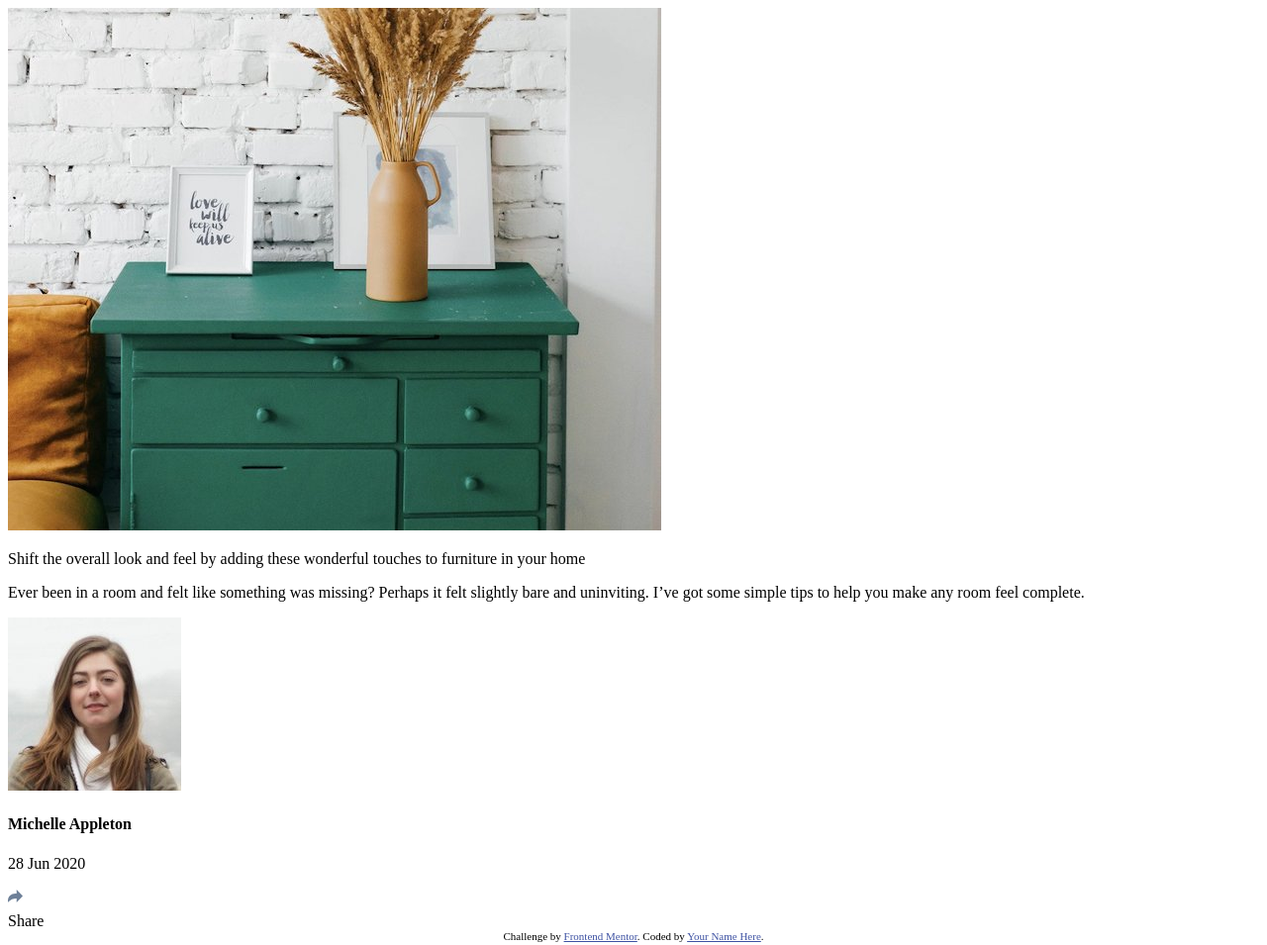
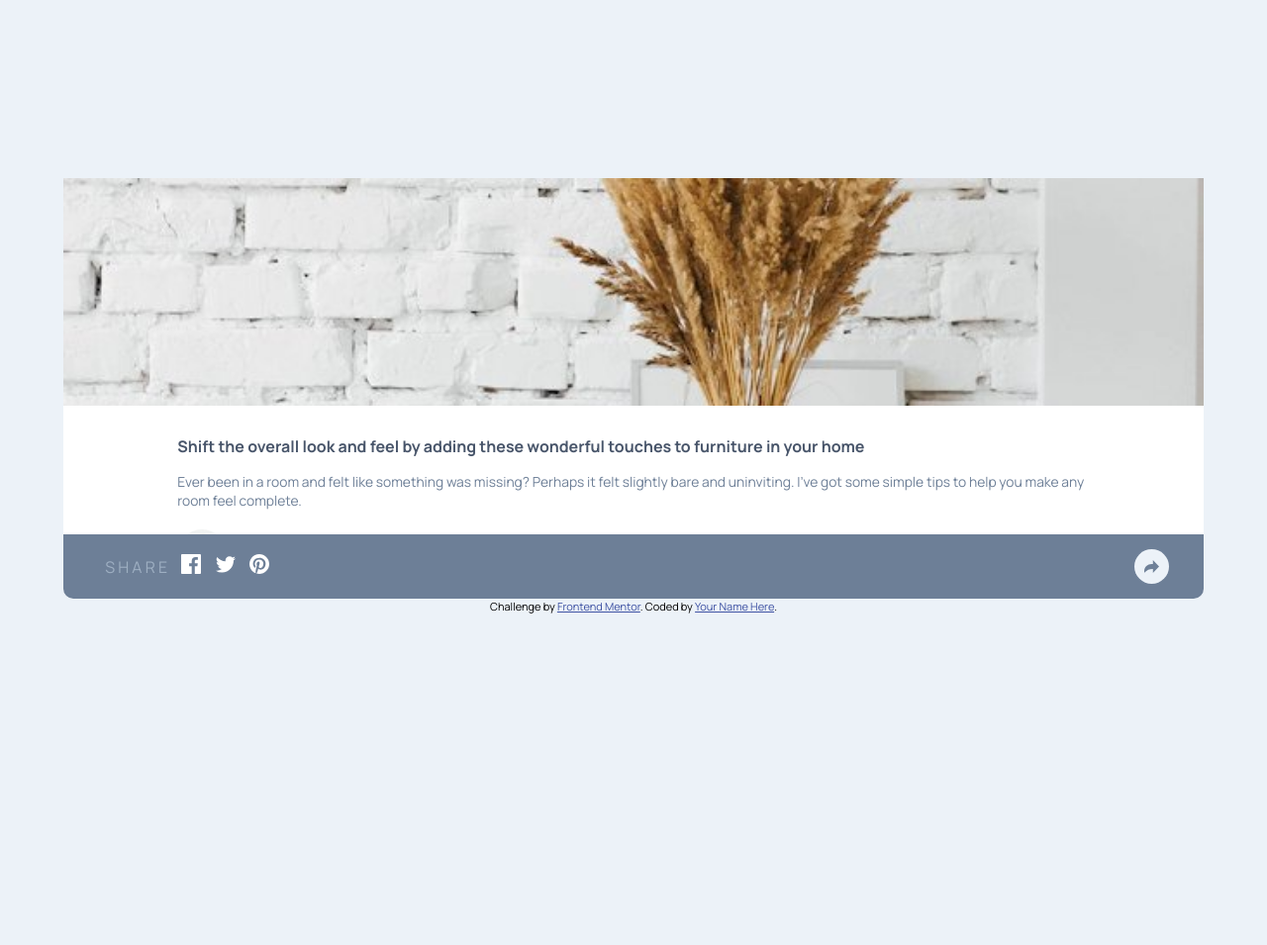
Before and after one commit to JuanSeRDev/03-JS-Challenge, a plain HTML site: page index.html in a window 1280 px wide. Shown: the whole page at 99% size. After the commit the page ends 800 px from the top, so only its background shows below. Drawn offline with Linux system fonts and the light colour scheme.

Commit message:
Primera parte

```diff
--- a/Style.css
+++ b/Style.css
@@ -1,2 +1,138 @@
+@import url('https://fonts.googleapis.com/css2?family=Manrope:wght@200..800&display=swap');
+
+:root{
+    --font: "Manrope", sans-serif;
+
+    --VeryDarkGrayishBlue: hsl(217, 19%, 35%);
+    --DesaturatedDarkBlue: hsl(214, 17%, 51%);
+    --GrayishBlue: hsl(212, 23%, 69%);
+    --LightGrayishBlue: hsl(210, 46%, 95%);
+    --White: white;
+}
+
+*{
+    padding: 0;
+    margin: 0;
+    box-sizing: border-box;
+    font-family: var(--font);
+}
+
+body{
+    height: 100vh;
+    display: flex;
+    flex-direction: column;
+    justify-content: center;
+    align-items: center;
+    background: var(--LightGrayishBlue);
+}
+
+/* CONTAINER GENERAL AND PHOTO */
+
+.container{
+    position: relative;
+    width: 90%;
+    background: var(--White);
+    border-radius: 10px;
+    display: flex;
+    flex-direction: column;
+    justify-content: center;
+    align-items: center;
+}
+
+.image-box{
+    width: 100%;
+    height: 230px;
+    overflow: hidden;
+}
+
+.photo{
+    width: 100%;
+}
+
+/* END CONTAINER GENERAL AND PHOTO*/
+
+/* GENERAL, TITLE AND PARAGRAPH */
+
+.general{
+    width: 80%;
+    margin: 30px 0 20px;
+}
+
+.title{
+    color: var(--VeryDarkGrayishBlue);
+    font-size: 16px;
+    margin-bottom: 15px;
+}
+
+.paragraph{
+    color: var(--DesaturatedDarkBlue);
+    font-size: 13.8px;
+    margin-bottom: 20px;
+}
+
+/* END GENERAL, TITLE AND PARAGRAPH */
+
+
+/* AUTHOR CONTAINER */
+
+.author-info{
+    display: flex;
+    flex-direction: row;
+    justify-content: space-between;
+    align-items: center;
+    width: 100%;
+}
+
+.avatar{
+    width: 50px;
+    height: 50px;
+    border-radius: 50%;
+}
+
+.text{
+    font-size: 13px;
+    position: relative;
+    right: 18px;
+}
+
+/* END AUTHOR CONTAINER */
+
+/* SAHRE */
+
+.share{
+    position: absolute;
+    width: 100%;
+    background: var(--DesaturatedDarkBlue);
+    bottom: 0;
+    padding: 15px 35px;
+    display: flex;
+    justify-content: space-between;
+    align-items: center;
+    border-radius: 0 0 10px 10px;
+}
+
+.share-option{
+    width: 180px;
+    display: flex;
+    justify-content: space-around;
+    align-items: center;
+}
+
+.share-option span{
+    color: var(--GrayishBlue);
+}
+
+.share-botton-2, .share-botton{
+    width: 35px;
+    height: 35px;
+    display: flex;
+    justify-content: center;
+    align-items: center;
+    background: var(--LightGrayishBlue);
+    border-radius: 50%;
+}
+
+/* END SHARE */
+
 .attribution { font-size: 11px; text-align: center; }
 .attribution a { color: hsl(228, 45%, 44%); }
--- a/index.html
+++ b/index.html
@@ -3,7 +3,6 @@
 <head>
   <meta charset="UTF-8">
   <meta name="viewport" content="width=device-width, initial-scale=1.0"> <!-- displays site properly based on user's device -->
-
   <link rel="icon" type="image/png" sizes="32x32" href="./images/favicon-32x32.png">
   <link rel="stylesheet" href="Style.css">
   <title>Frontend Mentor | Article preview component</title>
@@ -18,10 +17,10 @@
     </div>
 
     <div class="general">
-      <p class="title">
+      <h4 class="title">
         Shift the overall look and feel by adding these wonderful
         touches to furniture in your home
-      </p>
+      </h4>
       <p class="paragraph">
         Ever been in a room and felt like something was missing? Perhaps
         it felt slightly bare and uninviting. I’ve got some simple tips
@@ -30,24 +29,33 @@
 
       <div class="author-info">
         <img src="images/avatar-michelle.jpg" alt="" class="avatar">
-        <h4 class="author-name">Michelle Appleton</h4>
-        <p class="publish-data">28 Jun 2020</p>
+        <div class="text">
+          <h4 class="author-name">Michelle Appleton</h4>
+          <p class="publish-data">28 Jun 2020</p>
+        </div>
+
+        <div class="share-botton">
+          <a href="#"><img src="images/icon-share.svg" alt=""></a>
+        </div>
       </div>
 
     </div>
 
     <div class="share">
-      <div class="sahre-botton">
-          <a href="#"><img src="images/icon-share.svg" alt=""></a>
-      </div>
+
       <div class="share-option">
-        <span>Share</span>
+        <span>S H A R E</span>
         <a href="#"><img src="images/icon-facebook.svg" alt=""></a>
         <a href="#"><img src="images/icon-twitter.svg" alt=""></a>
         <a href="#"><img src="images/icon-pinterest.svg" alt=""></a>
       </div>
 
+      <div class="share-botton-2">
+        <a href="#"><img src="images/icon-share.svg" alt=""></a>
+      </div>
+
     </div>
+
   </div>
 
   <div class="attribution">
```
